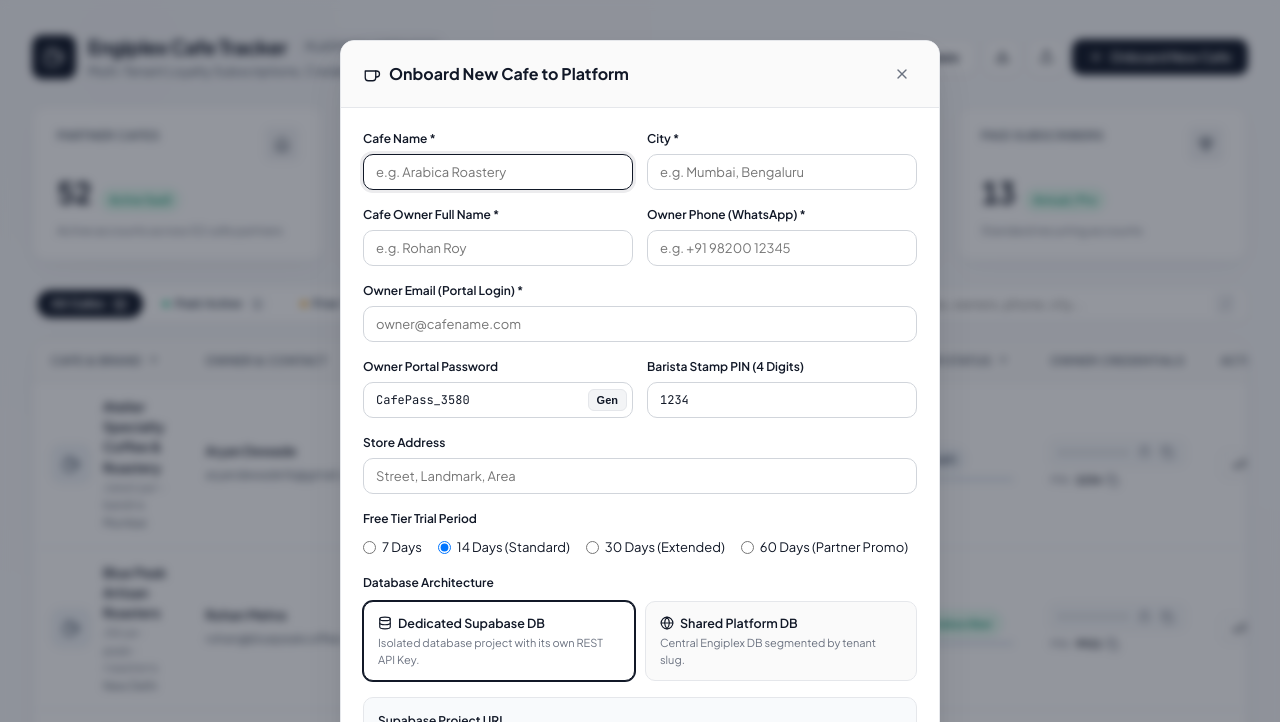
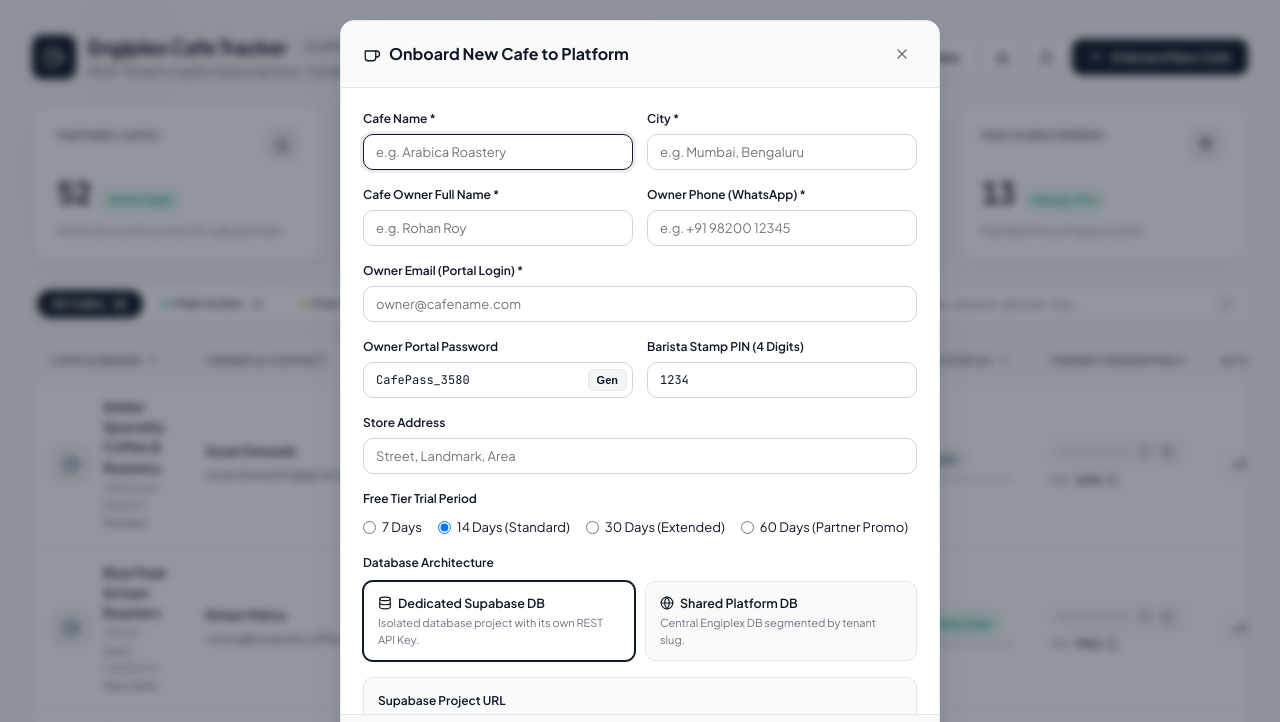
Before and after one commit to aryandewade/cafe-portal, a website: page index.html in a window 1280 px wide. Both pictures are taken after a click on the button "Onboard New Cafe". Shown: the top 722 px of the page. Drawn offline with Linux system fonts and the light colour scheme; no server answers.

Commit message:
scrollling changes

```diff
--- a/css/style.css
+++ b/css/style.css
@@ -820,6 +820,7 @@ body {
   align-items: center;
   justify-content: center;
   padding: 20px;
+  overflow-y: auto;
   opacity: 0;
   pointer-events: none;
   transition: opacity var(--transition-normal);
@@ -840,13 +841,21 @@ body {
   transform: translateY(14px) scale(0.98);
   transition: transform var(--transition-normal);
   overflow: hidden;
-  max-height: 90vh;
+  max-height: calc(100dvh - 40px);
+  min-height: 0;
   display: flex;
   flex-direction: column;
 }
 
 .modal-overlay.active .modal-dialog {
   transform: translateY(0) scale(1);
+}
+
+.modal-dialog > form {
+  min-height: 0;
+  display: flex;
+  flex: 1 1 auto;
+  flex-direction: column;
 }
 
 .modal-header {
@@ -888,6 +897,8 @@ body {
 .modal-body {
   padding: 22px;
   overflow-y: auto;
+  min-height: 0;
+  overscroll-behavior: contain;
   display: flex;
   flex-direction: column;
   gap: 16px;
```
